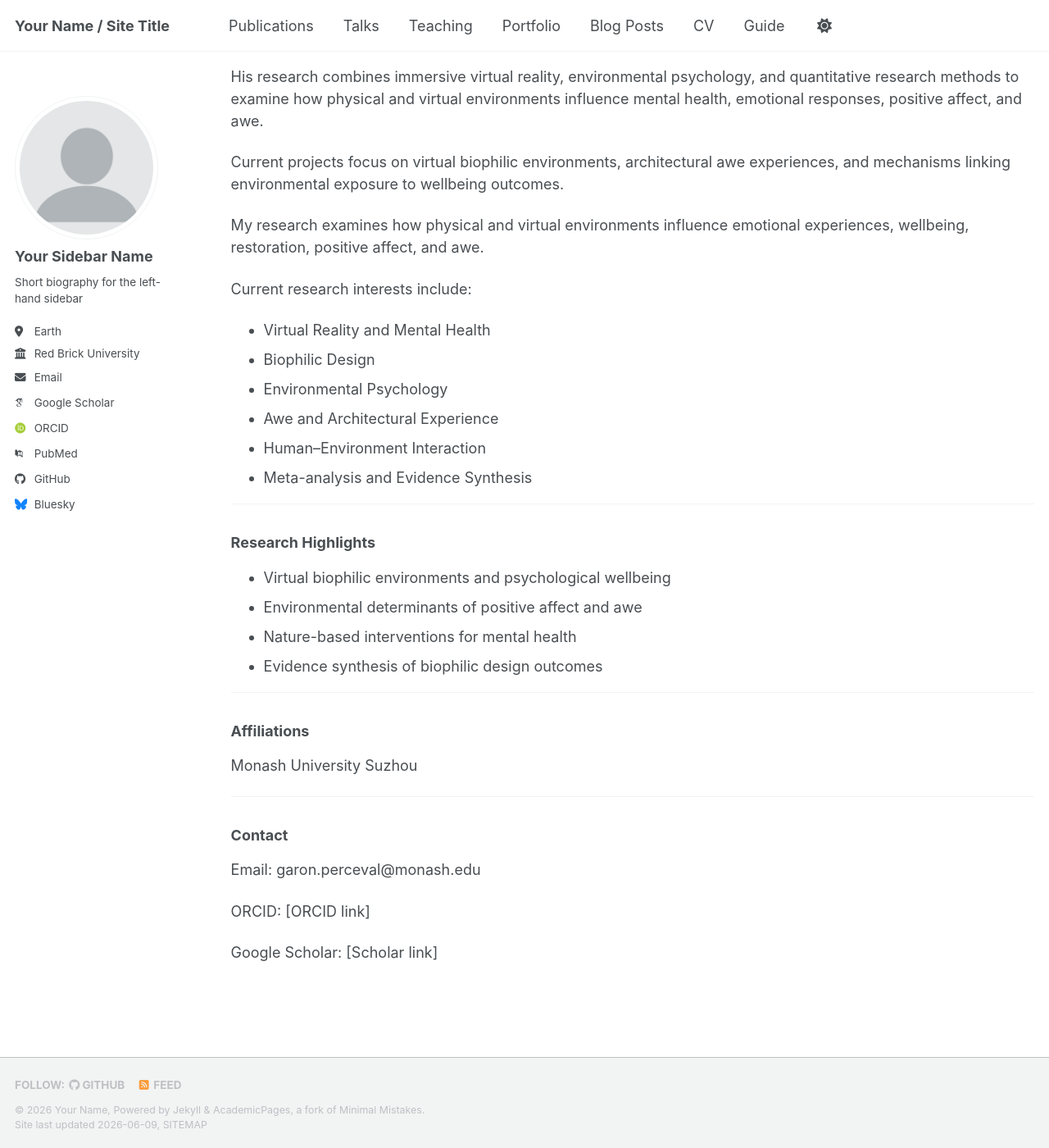
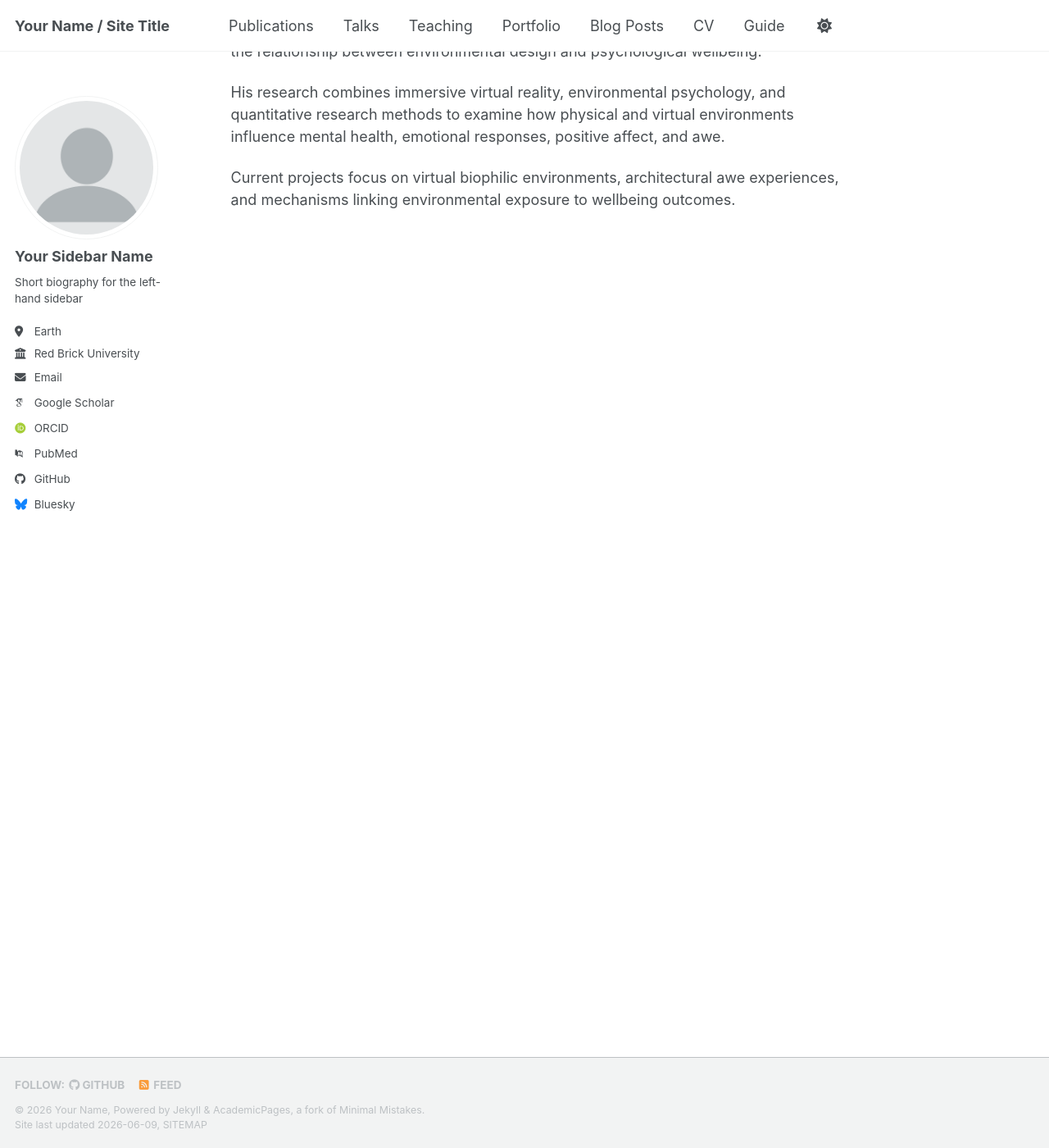
Before and after one commit to garonperceval/garonperceval.github.io, a Jekyll site: the page built from _pages/about.md, in a window 1280 px wide and 1400 px high, scrolled down 215 px. Shown: the whole window at 82% size. Built offline with Jekyll 4.4.1, drawn with Linux system fonts in a browser that asks for light colours; some web fonts are replaced; a script bundle is joined from its source files by our own code; library files that are not in the unit come from our copies.

Commit message:
Update about.md

```diff
--- a/_pages/about.md
+++ b/_pages/about.md
@@ -1,10 +1,7 @@
 ---
-layout: archive
-title: "Garon Perceval"
-author_profile: true
+permalink: /about/
+title: "About"
 ---
-
-
 
 ## Biography
 
@@ -13,39 +10,3 @@ Dr. Garon Perceval is a researcher at Monash University Suzhou whose work invest
 His research combines immersive virtual reality, environmental psychology, and quantitative research methods to examine how physical and virtual environments influence mental health, emotional responses, positive affect, and awe.
 
 Current projects focus on virtual biophilic environments, architectural awe experiences, and mechanisms linking environmental exposure to wellbeing outcomes.
-
-My research examines how physical and virtual environments influence emotional experiences, wellbeing, restoration, positive affect, and awe.
-
-Current research interests include:
-
-- Virtual Reality and Mental Health
-- Biophilic Design
-- Environmental Psychology
-- Awe and Architectural Experience
-- Human–Environment Interaction
-- Meta-analysis and Evidence Synthesis
-
----
-
-### Research Highlights
-
-- Virtual biophilic environments and psychological wellbeing
-- Environmental determinants of positive affect and awe
-- Nature-based interventions for mental health
-- Evidence synthesis of biophilic design outcomes
-
----
-
-### Affiliations
-
-Monash University Suzhou
-
----
-
-### Contact
-
-Email: garon.perceval@monash.edu
-
-ORCID: [ORCID link]
-
-Google Scholar: [Scholar link]
```
